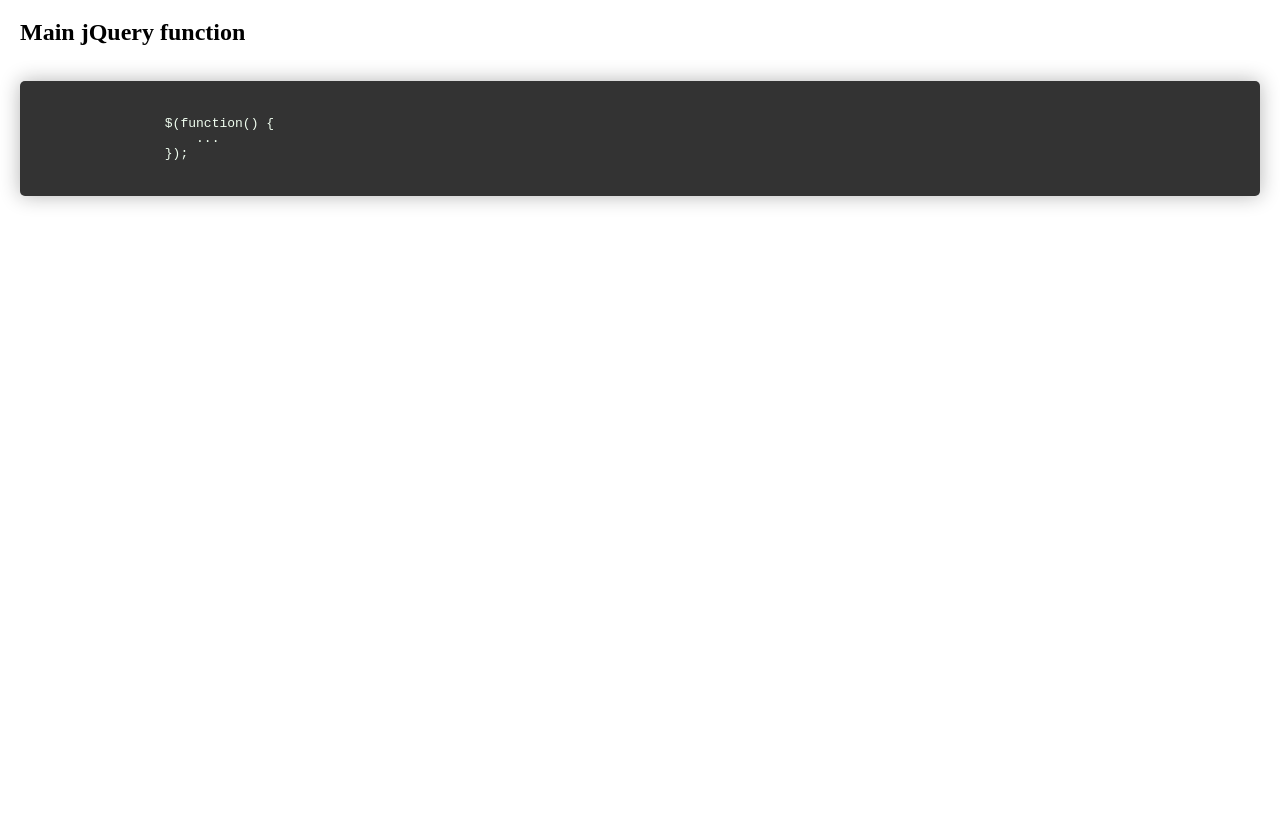
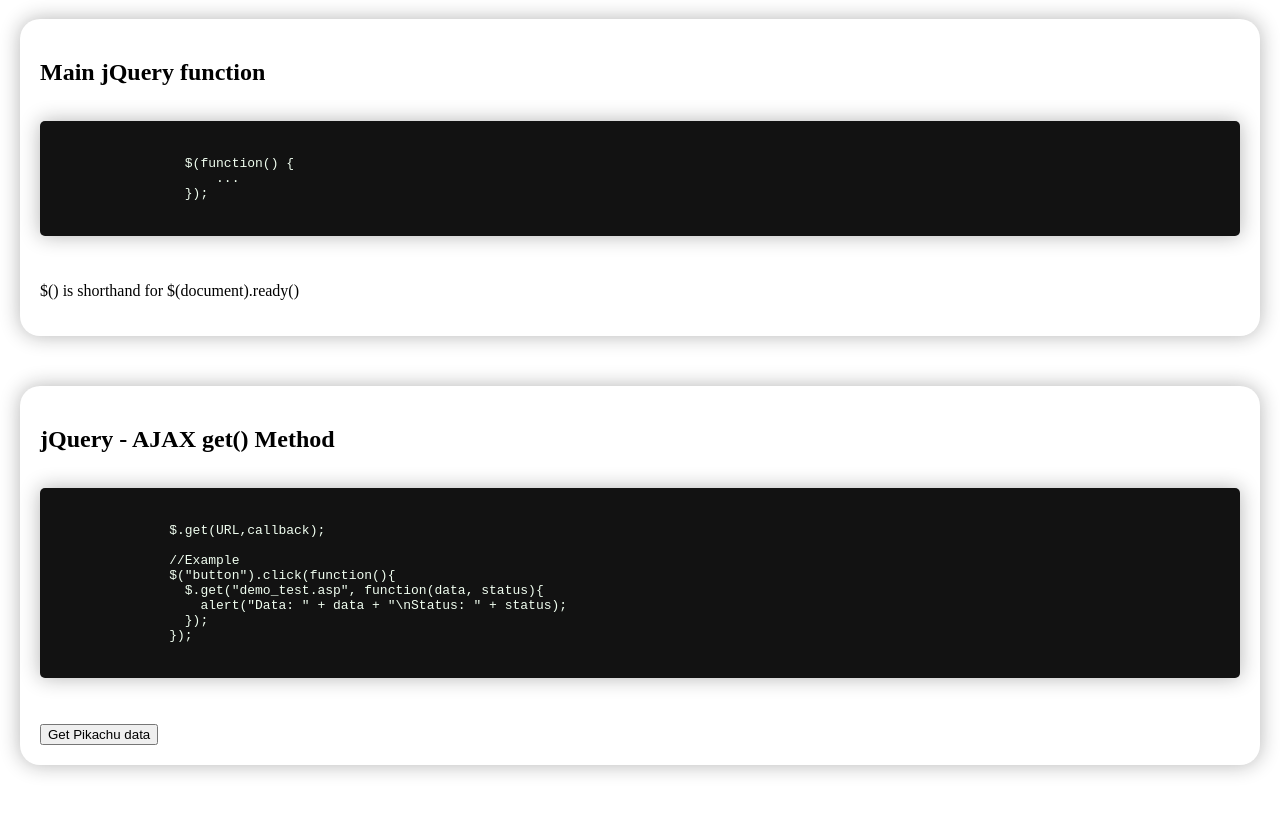
Before and after one commit to yassenshopov/jquery-sandbox, a plain HTML site: page index.html in a window 1280 px wide. Shown: the part 61-874 px from the top of the page. Before the commit the page ends 800 px from the top, so only its background shows below. Drawn offline with nearby package versions, Linux system fonts and the light colour scheme.

Commit message:
Added block

```diff
--- a/index.html
+++ b/index.html
@@ -4,7 +4,7 @@
     <meta charset="UTF-8" />
     <meta http-equiv="X-UA-Compatible" content="IE=edge" />
     <meta name="viewport" content="width=device-width, initial-scale=1.0" />
-    <title>Document</title>
+    <title>jQuery Cheatsheet</title>
     <link href="src/css/styles.css" rel="stylesheet" />
     <script src="https://ajax.googleapis.com/ajax/libs/jquery/3.6.0/jquery.min.js"></script>
     <script src="src/js/jquery.js"></script>
@@ -21,6 +21,24 @@
                 });
             </code>
         </pre>
+        <p>$() is shorthand for $(document).ready()</p>
+      </article>
+      <article>
+        <h2>jQuery - AJAX get() Method</h2>
+        <pre>
+            <code>
+              $.get(URL,callback);
+
+              //Example
+              $("button").click(function(){
+                $.get("demo_test.asp", function(data, status){
+                  alert("Data: " + data + "\nStatus: " + status);
+                });
+              });
+            </code>
+        </pre>
+        <p></p>
+        <button id="pkmnBtn">Get Pikachu data</button>
       </article>
     </main>
   </body>
--- a/src/css/styles.css
+++ b/src/css/styles.css
@@ -17,10 +17,17 @@ h1 {
 }
 
 pre code {
-  background-color: #333333;
+  background-color: #121212;
   color: #f1fff1;
   border-radius: 5px;
   box-shadow: 0 0 20px #12121250;
   display: block;
   padding: 20px;
 }
+
+article {
+  margin: 0 0 50px 0;
+  box-shadow: 0 0 20px #12121250;
+  padding: 20px;
+  border-radius: 20px;
+}
--- a/src/js/jquery.js
+++ b/src/js/jquery.js
@@ -8,5 +8,12 @@ $(function() {
         .css("color", "#f1f1f1")
         .css("background-color", "#121212")
     }
-    )
+    );
+
+    $("#pkmnBtn").click(() => {
+        $.get("https://pokeapi.co/api/v2/pokemon/pikachu", function(data, status){
+            $("#pkmnBtn").html(data.name);
+            console.log(data.name)
+        });
+    });
 });
```
